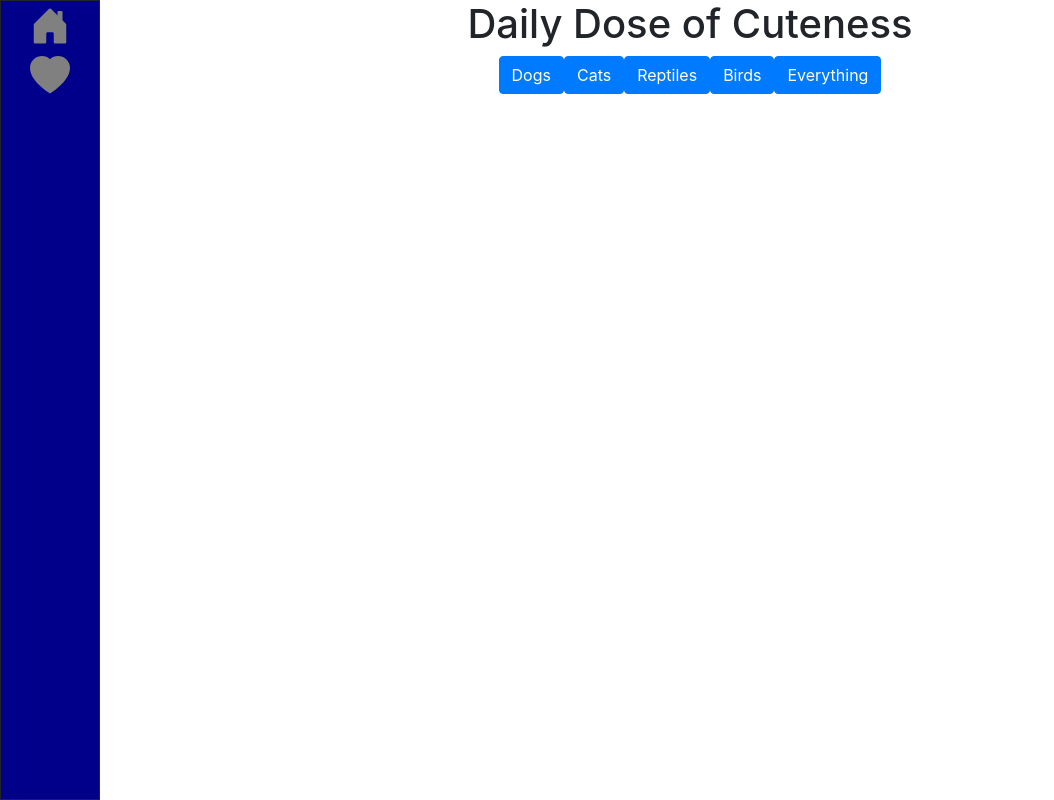
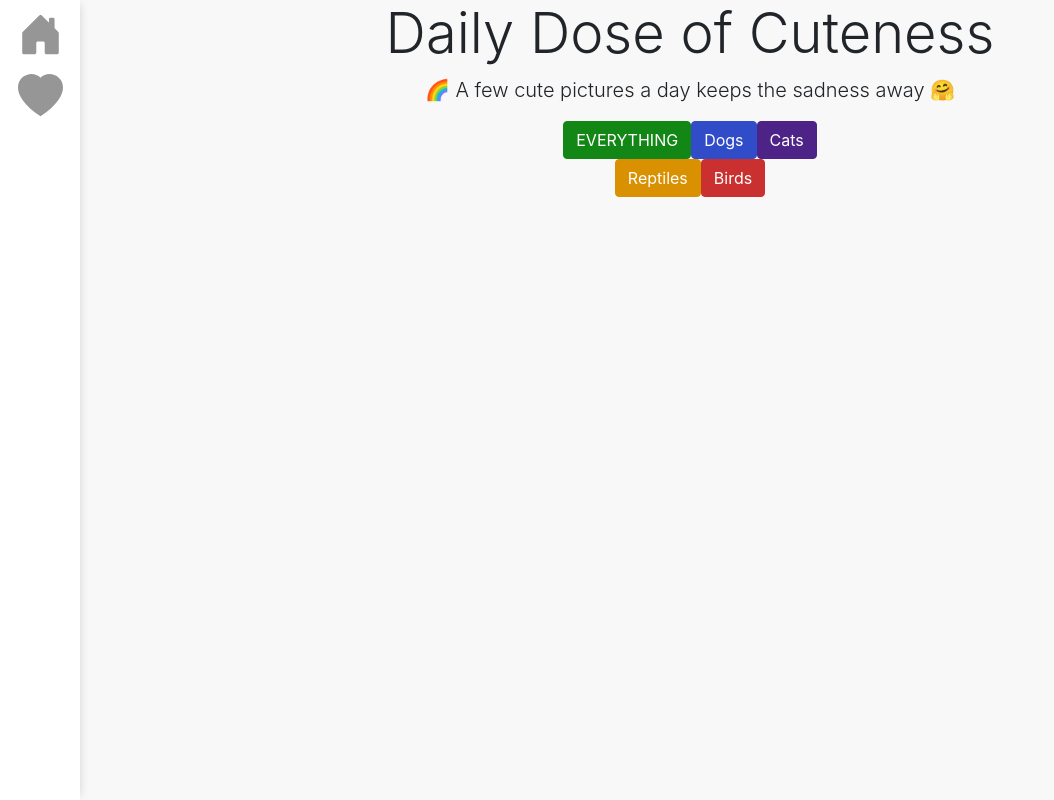
Before and after one commit to giangd/daily-dose-of-cuteness, a React (Create React App) app: page / in a window 1280 px wide. Shown: the whole page, without its empty margins (0-1054 px from the left). Built offline with nearby package versions, Linux system fonts and the light colour scheme.

Commit message:
Made homepage and nav bar look pretty

```diff
--- a/public/index.html
+++ b/public/index.html
@@ -19,7 +19,7 @@
         />
         <title>React App</title>
     </head>
-    <body>
+    <body style="background-color: #f8f8f8">
         <noscript>You need to enable JavaScript to run this app.</noscript>
         <div id="root"></div>
     </body>
--- a/src/App.js
+++ b/src/App.js
@@ -171,11 +171,34 @@ const GlobalStyle = createGlobalStyle`
         margin: 0px;
         padding: 0px;
     }
+
     &.app {
         position: relative;
+
+    }
+
+/* &.body {
+        background-color:#f8f8f8;
+
+} */
+`;
+
+const CustomButton = styled(Button)`
+    border-color: ${(props) => props.color} !important;
+    /* color: ${(props) => props.color}; */
+    background: ${(props) => props.color} !important;
+    color: white;
+
+    &:hover {
+        color: rgb(230, 230, 230);
+    }
+    &:active {
+        background: ${(props) => props.color} !important;
+    }
+    &:focus {
+        box-shadow: none !important;
     }
 `;
-
 class App extends React.Component {
     constructor(props) {
         super(props);
@@ -568,40 +591,63 @@ class App extends React.Component {
             if (this.state.currentPage === "homePage") {
                 return (
                     <>
-                        <h1 className="text-center">Daily Dose of Cuteness</h1>
                         <Row>
-                            <Col className="text-center">
-                                <Button
+                            <Col>
+                                <h1 className="display-4 text-center">
+                                    Daily Dose of Cuteness
+                                </h1>
+                                <p className="lead text-center">
+                                    🌈 A few cute pictures a day keeps the
+                                    sadness away 🤗
+                                </p>
+                            </Col>
+                        </Row>
+
+                        <Row className="text-center">
+                            <Col></Col>
+                            <Col xs={3}>
+                                <CustomButton
+                                    value="everything"
+                                    // variant="outline-primary"
+                                    color={"#138715"}
+                                    onClick={this.handleCategoryClick}
+                                >
+                                    EVERYTHING
+                                </CustomButton>
+                                <CustomButton
                                     value="dogs"
+                                    // variant="outline-primary"
+                                    color={"#304CC8"}
                                     onClick={this.handleCategoryClick}
                                 >
                                     Dogs
-                                </Button>
-                                <Button
+                                </CustomButton>
+                                <CustomButton
                                     value="cats"
+                                    // variant="outline-primary"
+                                    color={"#4E2388"}
                                     onClick={this.handleCategoryClick}
                                 >
                                     Cats
-                                </Button>
-                                <Button
+                                </CustomButton>
+                                <CustomButton
                                     value="reptiles"
+                                    // variant="outline-primary"
+                                    color={"#DA9101"}
                                     onClick={this.handleCategoryClick}
                                 >
                                     Reptiles
-                                </Button>
-                                <Button
+                                </CustomButton>
+                                <CustomButton
                                     value="birds"
+                                    // variant="outline-primary"
+                                    color={"#CA302F"}
                                     onClick={this.handleCategoryClick}
                                 >
                                     Birds
-                                </Button>
-                                <Button
-                                    value="everything"
-                                    onClick={this.handleCategoryClick}
-                                >
-                                    Everything
-                                </Button>
+                                </CustomButton>
                             </Col>
+                            <Col></Col>
                         </Row>
                     </>
                 );
--- a/src/Components/NavBar.js
+++ b/src/Components/NavBar.js
@@ -17,6 +17,23 @@ import Container from "react-bootstrap/Container";
 import Row from "react-bootstrap/Row";
 import Col from "react-bootstrap/Col";
 import { BsHeartFill, BsHouseDoorFill } from "react-icons/bs";
+
+const NavBar = styled.div`
+    position: fixed;
+    background-color: #fff;
+    border-color: #fff;
+    height: 100vh;
+    width: 80px;
+    left: 0px;
+    box-shadow: 3px 0 10px -5px #c1c1c1;
+    padding-top: 12px;
+`;
+
+const NavCol = styled(Col)`
+    & * {
+        margin-bottom: 12px;
+    }
+`;
 
 const NavButton = styled.button`
     position: relative;
@@ -38,61 +55,47 @@ const NavButton = styled.button`
 `;
 
 const HomeIcon = styled(BsHouseDoorFill)`
-    width: 40px;
+    width: 45px;
     height: auto;
-    stroke: grey;
-    fill: grey;
+    stroke: ${(props) => props.color};
+    fill: ${(props) => props.color};
 `;
 const HomeHoveredIcon = styled(BsHouseDoorFill)`
-    width: 40px;
+    width: 45px;
     height: auto;
-    stroke: red;
-    fill: red;
+    stroke: ${(props) => props.color};
+    fill: ${(props) => props.color};
 `;
 
 const HeartIcon = styled(BsHeartFill)`
-    width: 40px;
+    width: 45px;
     height: auto;
-    stroke: grey;
-    fill: grey;
+    stroke: ${(props) => props.color};
+    fill: ${(props) => props.color};
 `;
 const HeartHoveredIcon = styled(BsHeartFill)`
-    width: 40px;
+    width: 45px;
     height: auto;
-    stroke: red;
-    fill: red;
+    stroke: ${(props) => props.color};
+    fill: ${(props) => props.color};
 `;
 
 export default function (props) {
     // console.log(props);
     return (
-        <div
-            className="navBar"
-            style={{
-                position: "fixed",
-                backgroundColor: "darkBlue",
-                height: "100vh",
-                width: "100px",
-                left: "0px",
-            }}
-        >
+        <NavBar>
             <Container>
-                <Row className="block-center" style={{ height: "100vh" }}>
-                    <Col
-                        style={{
-                            textAlign: "center",
-                            border: "1px solid",
-                        }}
-                    >
+                <Row style={{ height: "100vh" }}>
+                    <NavCol>
                         <NavButton
                             onMouseEnter={props.handleMouseEnterHome}
                             onMouseLeave={props.handleMouseLeaveHome}
                             onClick={props.handleClickHome}
                         >
                             {props.isHomeHovered ? (
-                                <HomeHoveredIcon />
+                                <HomeHoveredIcon color={"rgb(255, 0, 0)"} />
                             ) : (
-                                <HomeIcon />
+                                <HomeIcon color={"rgb(150,150,150)"} />
                             )}
                         </NavButton>
                         <NavButton
@@ -101,14 +104,14 @@ export default function (props) {
                             onClick={props.handleClickHeart}
                         >
                             {props.isHeartHovered ? (
-                                <HeartHoveredIcon />
+                                <HeartHoveredIcon color={"rgb(255,0,0)"} />
                             ) : (
-                                <HeartIcon />
+                                <HeartIcon color={"rgb(150,150,150)"} />
                             )}
                         </NavButton>
-                    </Col>
+                    </NavCol>
                 </Row>
             </Container>
-        </div>
+        </NavBar>
     );
 }
```
